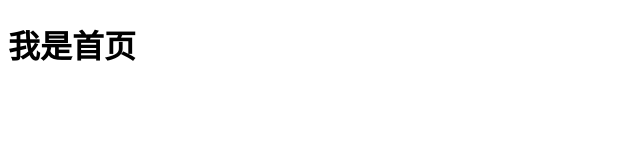
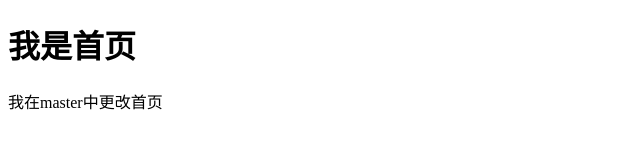
Before and after one commit to xinglovepeng2019/jjjj-2308a, a plain HTML site: page index.html in a window 1280 px wide. Shown: the whole page, without its empty margins (0-640 px from the left). Drawn offline with Linux system fonts and the light colour scheme.

Commit message:
我咋maste更改首页

```diff
--- a/index.html
+++ b/index.html
@@ -8,5 +8,6 @@
 </head>
 <body>
     <h1>我是首页</h1>
+    <div>我在master中更改首页</div>
 </body>
 </html>
```
